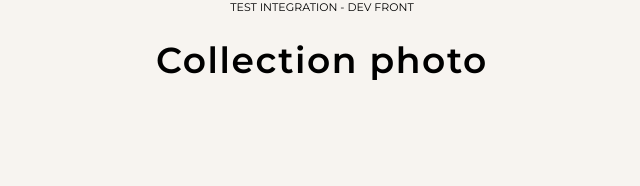
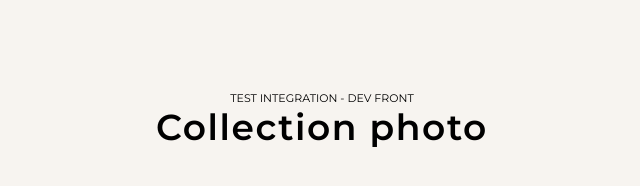
Before and after one commit to erabin05/test_very_up, a website: page index.html in a window 1280 px wide. Shown: the whole page, without its empty margins (318-958 px from the left). Drawn offline with Linux system fonts and the light colour scheme.

Commit message:
title style

```diff
--- a/style.css
+++ b/style.css
@@ -7,16 +7,25 @@ body {
     font-family: 'Montserrat', sans-serif;
 }
 
+header {
+    height: 30vh;
+    display: flex;
+    flex-direction: column;
+    justify-content: center;
+    align-items: center;
+}
+
 h1 {
     font-weight: 600;
     letter-spacing: 1.57143px;
     font-size: 36px;
+    line-height: 44px;
+    margin: 0;
 }
 h2 {
     font-weight: normal;
     font-size: 11px;
     text-transform: uppercase;
+    line-height: 13px;
+    margin: 0;
 }
-h1, h2 {
-    text-align: center;
-}
```
